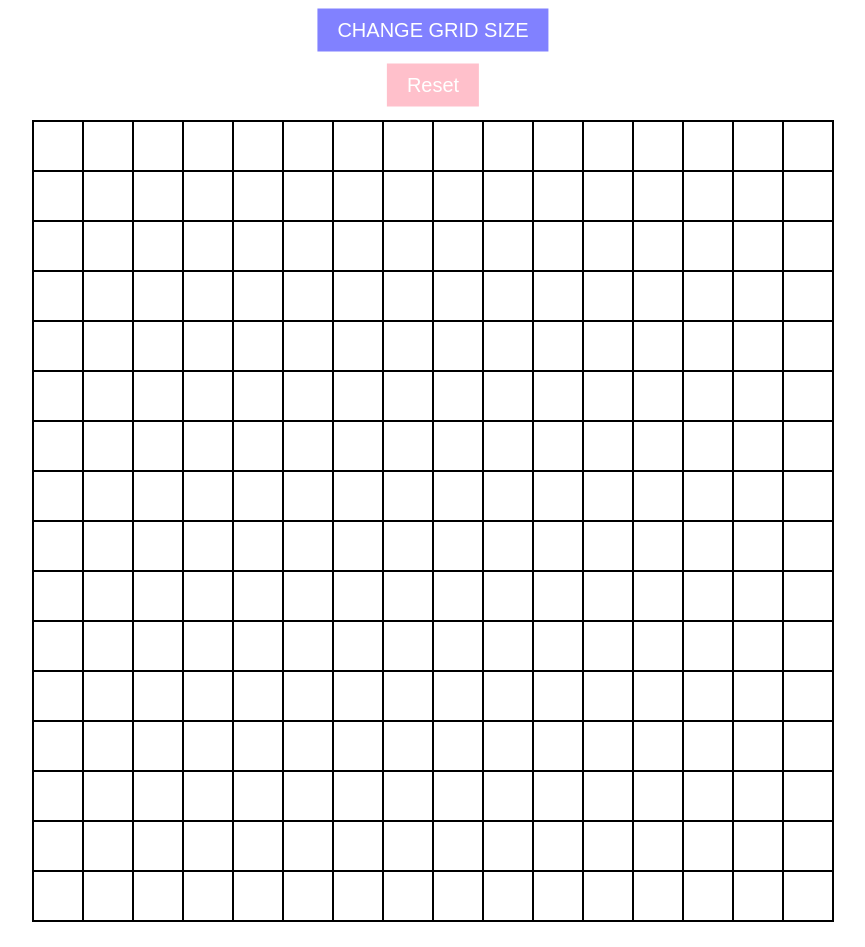
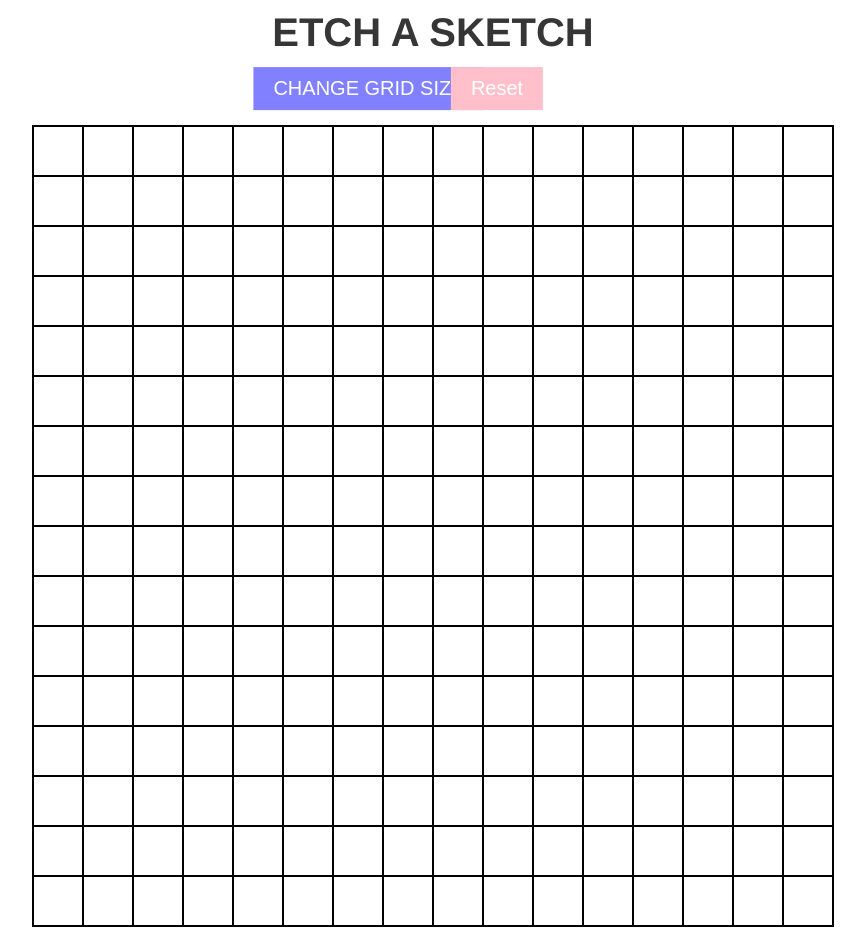
Before and after one commit to Akshat041/Etch-a-Sketch, a plain HTML site: page index.html in a window 1280 px wide. Shown: the whole page, without its empty margins (207-1072 px from the left). Drawn offline with Linux system fonts and the light colour scheme.

Commit message:
Slight changes in styling

```diff
--- a/index.html
+++ b/index.html
@@ -7,6 +7,7 @@
     <link rel="stylesheet" href="style.css" />
   </head>
   <body>
+    <h1>ETCH A SKETCH</h1>
     <div class="btn-container">
       <button class="popup-btn">CHANGE GRID SIZE</button>
       <button class="reset">Reset</button>
--- a/style.css
+++ b/style.css
@@ -3,11 +3,17 @@
   padding: 0;
 }
 
+h1 {
+  text-align: center;
+  font-size: 40px;
+  margin-top: 10px;
+  font-family: "Franklin Gothic Medium", "Arial Narrow", Arial, sans-serif;
+  color: rgba(0, 0, 0, 0.788);
+}
+
 .btn-container {
-  height: 100px;
+  height: 50px;
   position: relative;
-  display: flex;
-  gap: 100px;
 }
 
 .popup-btn,
@@ -20,16 +26,15 @@
 }
 
 .popup-btn {
-  top: 30%;
-  left: 50%;
-  transform: translate(-50%, -50%);
+  top: 50%;
+  left: 45%;
+  transform: translate(-50%, -30%);
   background-color: rgba(0, 0, 255, 0.493);
 }
 
 .reset {
-  margin-top: 50px;
-  top: 35%;
-  left: 50%;
-  transform: translate(-50%, -50%);
+  top: 50%;
+  left: 55%;
+  transform: translate(-50%, -30%);
   background-color: pink;
 }
```
